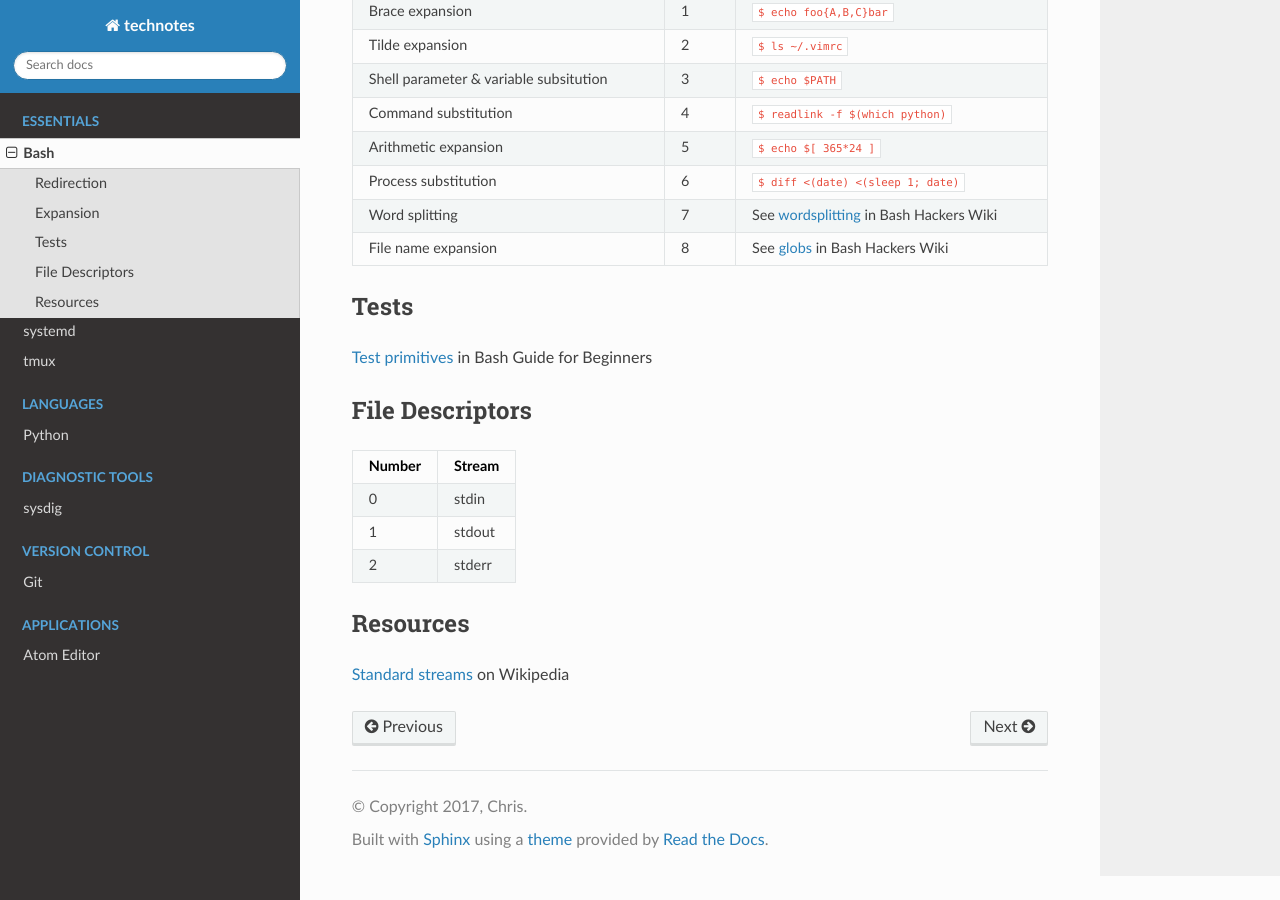
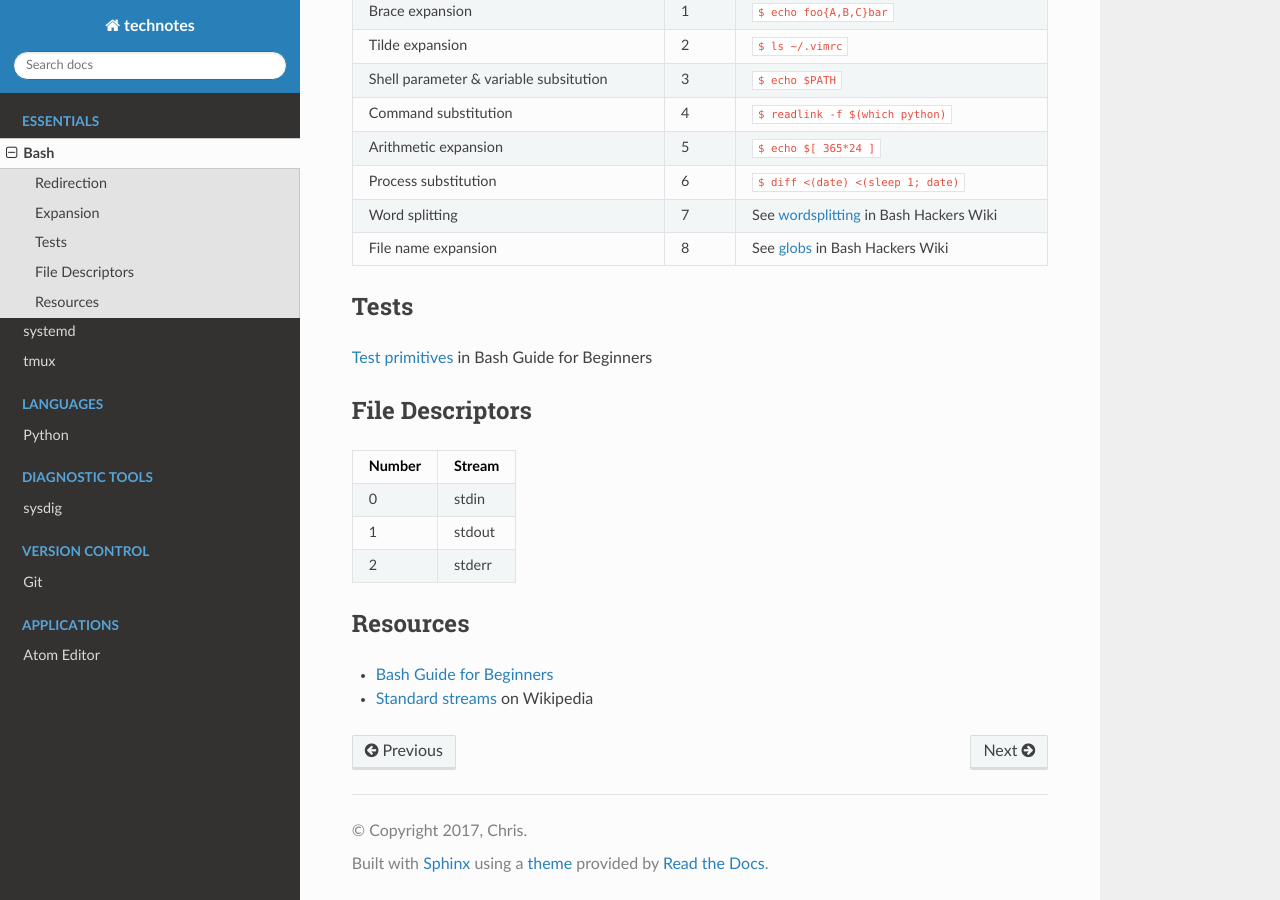
Before and after one commit to heterotopian/technotes, a Sphinx documentation site: the page built from source/bash.rst, in a window 1280 px wide and 900 px high, scrolled down 1061 px. Built offline with Sphinx 7.4.7 and the Read the Docs theme 2.0.0, drawn with Linux system fonts in a browser that asks for light colours.

Commit message:
Add Bash Guide for Beginners resource

```diff
--- a/source/bash.rst
+++ b/source/bash.rst
@@ -108,4 +108,5 @@ File Descriptors
 Resources
 =========
 
-`Standard streams <https://en.wikipedia.org/wiki/Standard_streams>`_ on Wikipedia
+- `Bash Guide for Beginners <http://tldp.org/LDP/Bash-Beginners-Guide/html/>`_
+- `Standard streams <https://en.wikipedia.org/wiki/Standard_streams>`_ on Wikipedia
```
